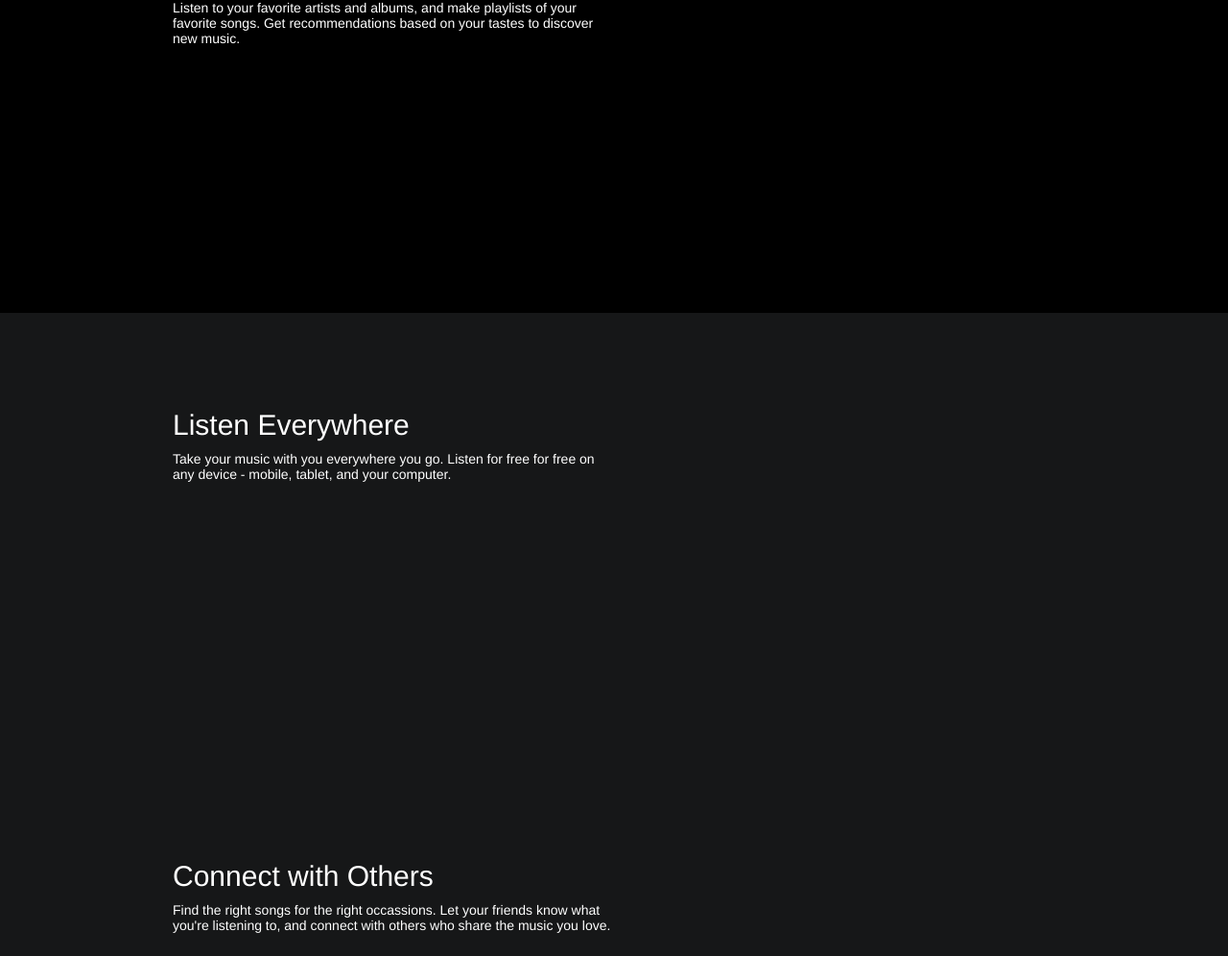
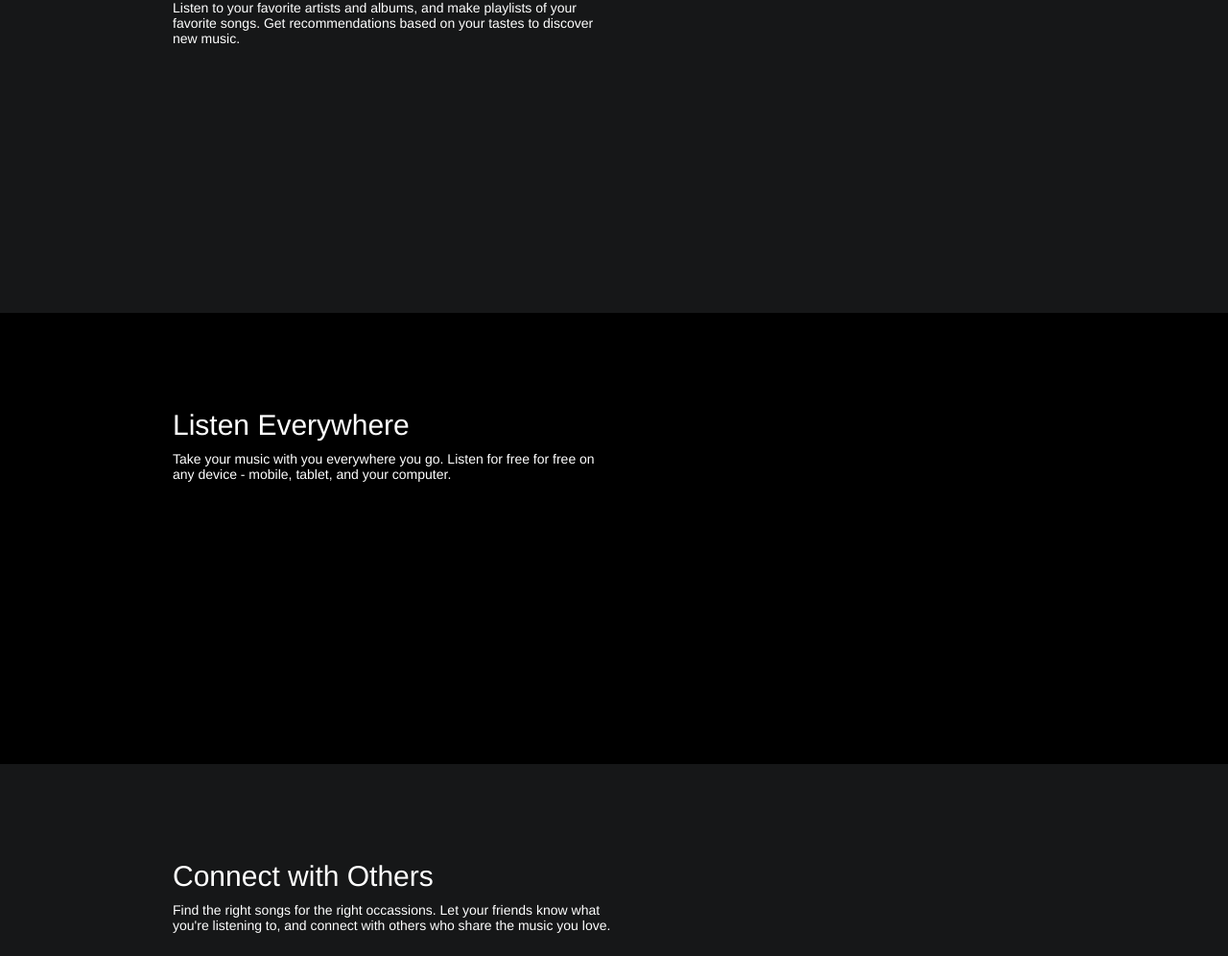
Before and after one commit to dargaCode/CodecademyBassLayout, a plain HTML site: page index.html in a window 1280 px wide. Shown: the part 704-1700 px from the top of the page at 96% size. Drawn offline with Linux system fonts and the light colour scheme.

Commit message:
change nth child to point to the correct supporting section
because header is also a child of body, the correct number for the 2nd support is actually 3, not 2

```diff
--- a/style.css
+++ b/style.css
@@ -127,7 +127,7 @@ a:hover {
   padding-top: 100px;
 }
 
-.supporting:nth-child(2) {
+.supporting:nth-child(3) {
   background-color: black;
 }
 
```
